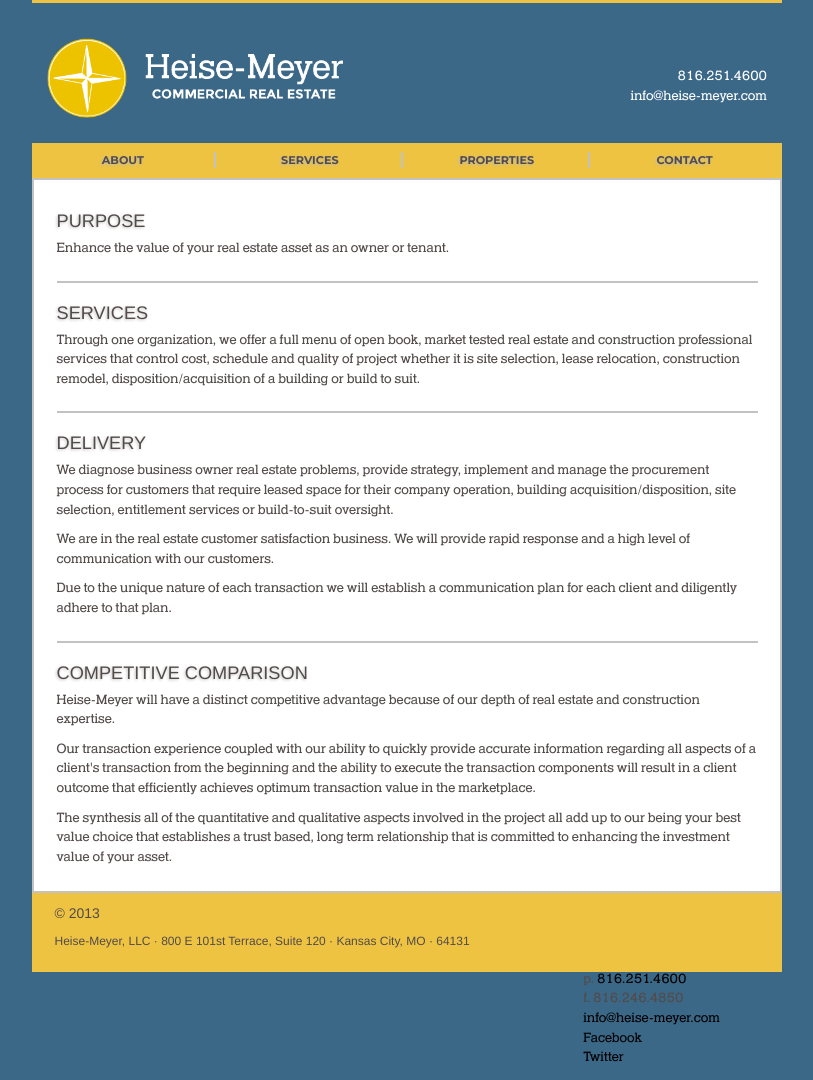
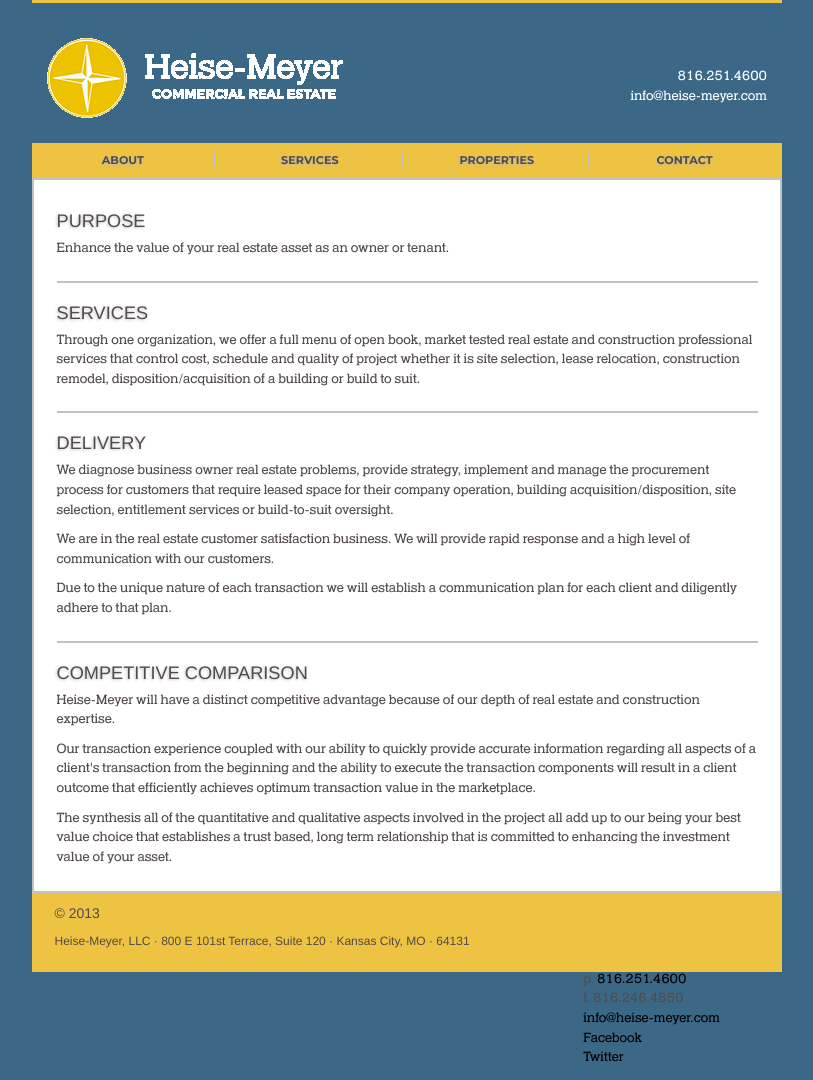
Before and after one commit to jiko/heisemeyer, a Jekyll site: the page built from index.html, in a window 1280 px wide. Shown: the whole page, without its empty margins (233-1046 px from the left). Built offline with Jekyll 4.4.1, drawn with Linux system fonts in a browser that asks for light colours.

Commit message:
Header and Footer Fixes

```diff
--- a/_layouts/default.html
+++ b/_layouts/default.html
@@ -18,7 +18,7 @@
           <div class="site">
             <header>
               <div id="headerinfo">816.251.4600<br/><a href="mailto:info@heise-meyer.com">info@heise-meyer.com</a></div>
-              <h1 class="title"><a href="{{ site.baseurl }}/"><img src="{{ site.baseurl }}/img/logo-white.png" height="80px"></a></h1>
+              <h1 class="title"><a href="{{ site.baseurl }}/"><img src="{{ site.baseurl }}/img/logo-white.gif" height="80px"></a></h1>
             </header>
             <nav>
             	<ul>
--- a/css/main.css
+++ b/css/main.css
@@ -92,7 +92,7 @@
 #headerinfo a {
 	color: #fff;}
 #headerinfo a:hover {
-	color: #514C4A;}
+	color: #c1c1c1;}
 
 nav{
 	font-family: 'Montserrat', Arial, sans-serif;
@@ -134,13 +134,11 @@
 	width: 100%;}
 
 #footer_left {
-	width: 65.5%;
-	float: left;
-	font-size: inherit;}
+	font-size: 12px;}
 #footer_right {
 	width: 26.5%;
 	float: right;
-	font-size: inherit;}
+	font-size: 12px;}
 
 footer address {
 	display: inline;}
```
Also changed, not shown: img/logo-white.gif (added).
